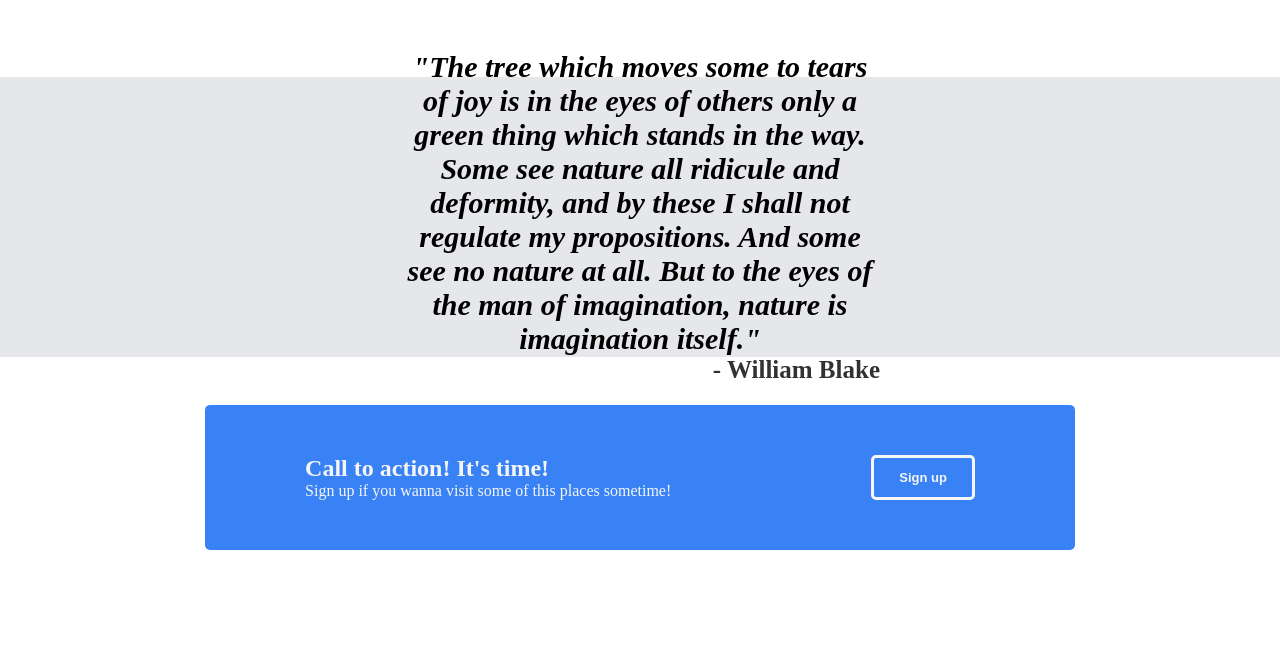
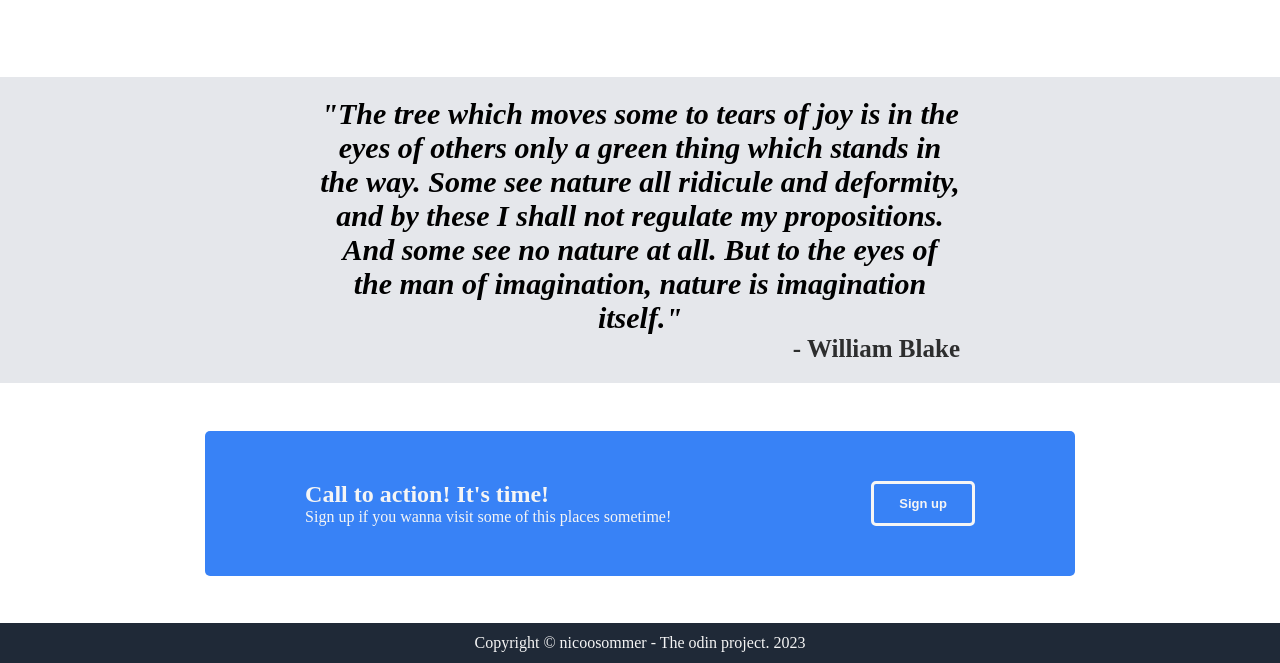
Before and after one commit to nicoosommer/landingpage, a plain HTML site: page index.html in a window 1280 px wide. Shown: the part 1275-1938 px from the top of the page. Before the commit the page ends 1872 px from the top, so only its background shows below. Drawn offline with Linux system fonts and the light colour scheme.

Commit message:
Listo Footer. Correccion de overflow en quote

```diff
--- a/index.html
+++ b/index.html
@@ -57,8 +57,8 @@
                 </div>
                 <button><a href="#">Sign up</a></button>
             </div>
-
         </div>
+        <div class="footer">Copyright © nicoosommer - The odin project. 2023</div>
     </div>
 </body>
 </html>
--- a/style.css
+++ b/style.css
@@ -127,18 +127,19 @@
 
 .quote{
     width: 100%;
-    height: 35vh;
+    min-height: 35vh;
     background-color: #E5E7Eb;
     display: flex;
     flex-direction: column;
     justify-content: center;
     align-items: center;
-    padding: 0 400px;
+    padding: 20px 25%;
 }
 .quote h3{
     text-align: center;
     font-style: italic;
     font-size: 30px;
+    flex-wrap: wrap;
 }
 .quote h5{
     font-size: 25px;
@@ -177,3 +178,14 @@
     font-weight: bolder;
     font-size: 13px;
 }
+
+/* Footer */
+
+.footer{
+    background-color: #1F2937;
+    color: whitesmoke;
+    min-height: 5vh;
+    display: flex;
+    justify-content: center;
+    align-items: center;
+}
```
